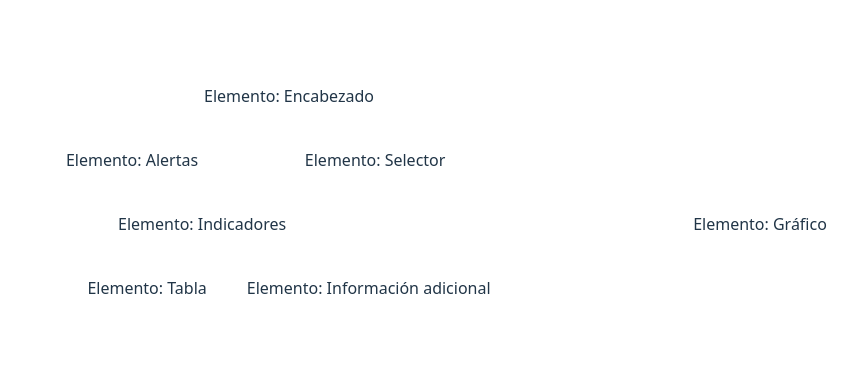
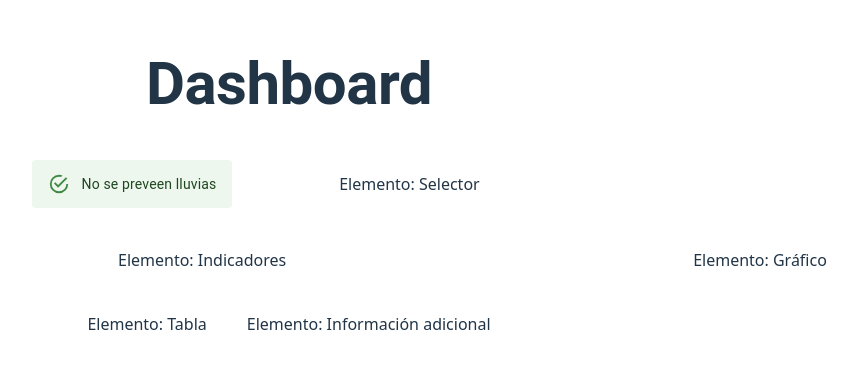
Before and after one commit to jairordtgz/dashboard, a React (Vite) app: page / in a window 1280 px wide. Shown: the part 208-576 px from the top of the page, without its empty margins (351-1208 px from the left). Built offline with nearby package versions, Linux system fonts and the light colour scheme.

Commit message:
cambios guia 13 en casa

```diff
--- a/src/App.tsx
+++ b/src/App.tsx
@@ -1,20 +1,21 @@
-// import { useState } from 'react'
-// import reactLogo from './assets/react.svg'
-// import viteLogo from '/vite.svg'
 import './App.css'
 import { Grid } from '@mui/material'
+import HeaderUI from './components/HeaderUI'
+import AlertUI from './components/AlertUI'
 
 function App() {
-  // const [count, setCount] = useState(0)
 
   return (
     <Grid container spacing={5} justifyContent="center" alignItems="center">
 
       {/* Encabezado */}
-      <Grid size={{ xs: 12, md: 12 }}>Elemento: Encabezado</Grid>
+      <Grid size={{ xs: 12, md: 12 }}> <HeaderUI/> </Grid>
 
       {/* Alertas */}
-      <Grid >Elemento: Alertas</Grid>
+      <Grid container justifyContent="right" alignItems="center">
+
+        <AlertUI description='No se preveen lluvias'/>
+      </Grid>
 
       {/* Selector */}
       <Grid size={{ xs: 12, md: 3  }}>Elemento: Selector</Grid>
--- /dev/null
+++ b/src/components/AlertUI.tsx
@@ -0,0 +1,14 @@
+import { Alert } from "@mui/material";
+
+interface AlertConfig {
+    description: string,
+
+}
+
+export default function AlertUI(config: AlertConfig) {
+
+    return (
+        <Alert variant="standard" severity="success"> {config.description} </Alert>
+    )
+
+}
--- /dev/null
+++ b/src/components/HeaderUI.tsx
@@ -0,0 +1,10 @@
+import { Typography } from "@mui/material";
+
+export default function HeaderUI(){
+    return (
+        <Typography variant="h2" component="h1" sx={{fontWeight: 'bold'}}>
+            Dashboard
+
+        </Typography>
+    );
+}
```
